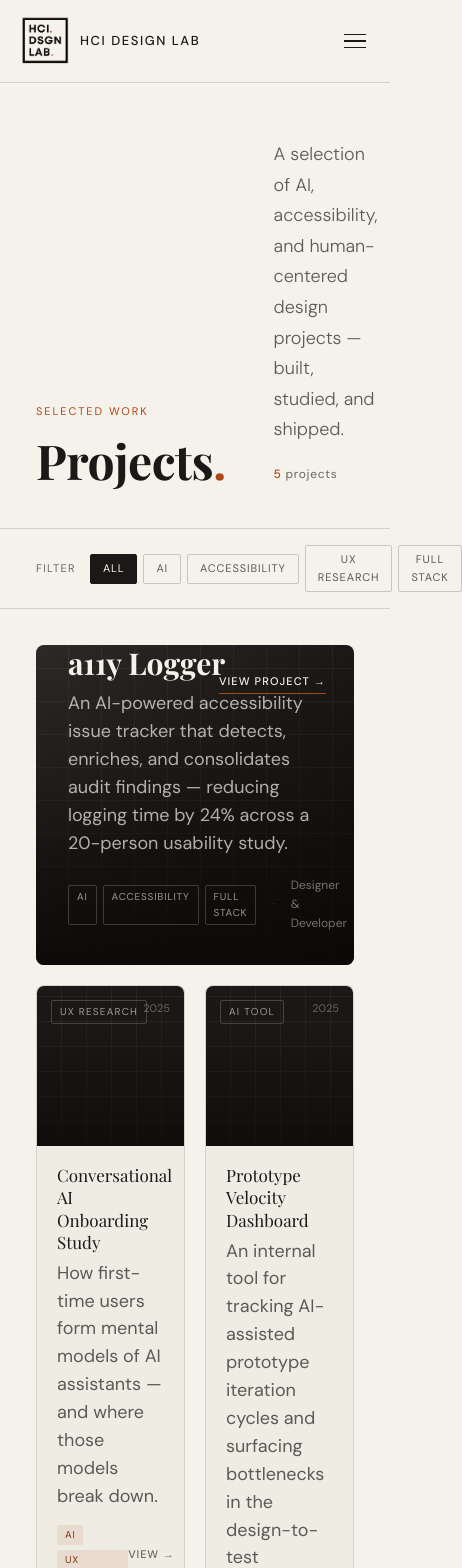
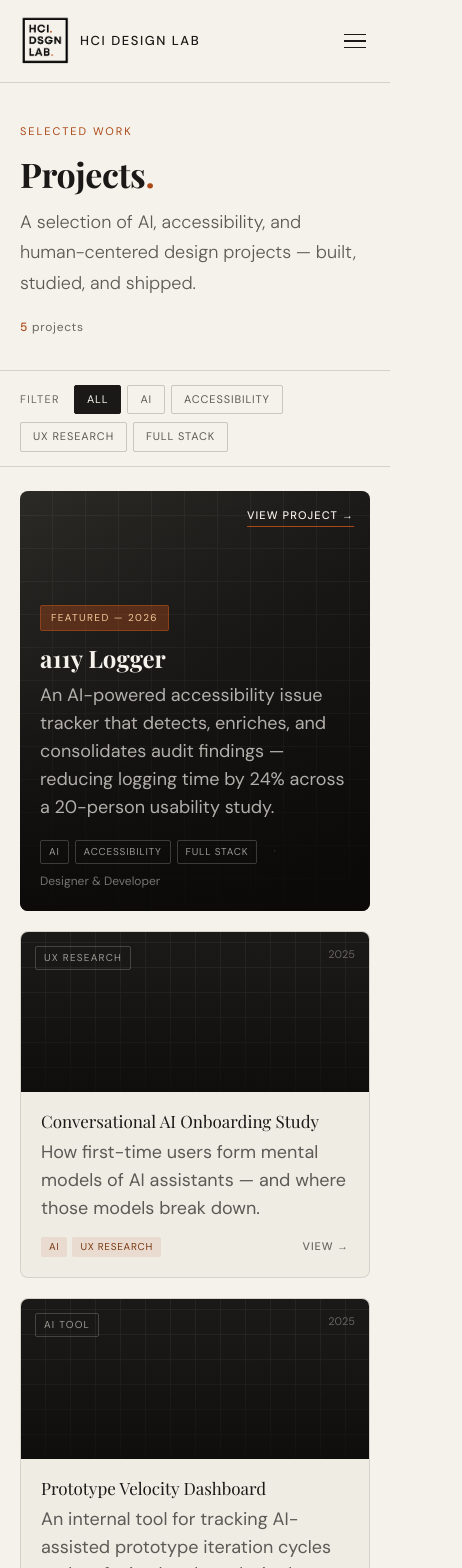
Before and after one commit to MyLightIsOn/hci-design, a Next.js app: page /work in a window 390 px wide. Shown: the top 1568 px of the page, 462 px wide, since content can reach past the window. Built offline with nearby package versions, Linux system fonts and the light colour scheme; a web font is replaced by a local one.

Commit message:
fix: add responsive styles for improved mobile layout consistency across pages

```diff
--- a/app/contact/page.module.css
+++ b/app/contact/page.module.css
@@ -48,3 +48,12 @@
   padding-bottom: 3px;
 }
 .email:hover { color: var(--accent); }
+
+@media (max-width: 640px) {
+  .header { padding: 40px 20px 32px; }
+  .title { font-size: 34px; }
+
+  .section { padding: 40px 20px; }
+  .body { max-width: 100%; }
+  .email { font-size: 22px; word-break: break-word; }
+}
--- a/app/lab-notes/[slug]/page.module.css
+++ b/app/lab-notes/[slug]/page.module.css
@@ -234,3 +234,21 @@
 .backLink { font-size: 12px; color: var(--ink-ghost); }
 .backLink:hover { color: var(--accent); }
 .footerCopy { font-size: 12px; color: var(--ink-ghost); }
+
+@media (max-width: 640px) {
+  .header { padding: 40px 20px 32px; }
+  .title { font-size: 30px; }
+
+  .body { padding: 0 20px; }
+  .body :global(h2) { font-size: 22px; }
+  .body :global(p),
+  .body :global(ol li),
+  .body :global(ul li) { font-size: 17px; }
+  .body :global(figure.figure--75) { width: 100%; }
+
+  .footerNav { grid-template-columns: 1fr; }
+  .navItem { padding: 22px 20px; }
+  .navItemRight { text-align: left; }
+
+  .backFooter { padding: 20px; flex-wrap: wrap; gap: 8px; }
+}
--- a/app/lab-notes/page.module.css
+++ b/app/lab-notes/page.module.css
@@ -126,3 +126,23 @@
   transition: color 0.15s;
 }
 .readLink:hover { color: var(--accent); }
+
+@media (max-width: 640px) {
+  .header { padding: 40px 20px 32px; grid-template-columns: 1fr; gap: 16px; align-items: start; }
+  .title { font-size: 34px; }
+
+  .list { padding: 0 20px; }
+
+  .post {
+    grid-template-columns: 1fr;
+    gap: 10px;
+    padding: 22px 0;
+  }
+  .featured { padding-left: 16px; margin-left: -16px; padding-right: 16px; margin-right: -16px; }
+
+  .postMeta { display: flex; align-items: center; gap: 10px; padding-top: 0; }
+  .postIssue { margin-bottom: 0; }
+
+  .postRight { text-align: left; padding-top: 0; display: flex; align-items: center; gap: 12px; }
+  .readTime { margin-bottom: 0; }
+}
--- a/app/page.module.css
+++ b/app/page.module.css
@@ -273,5 +273,28 @@
 }
 
 @media (max-width: 640px) {
+  .hero { padding: 40px 20px 36px; }
+  .heroTitle { font-size: 42px; }
   .heroTitle em { font-size: 0.75em; }
+  .heroSub { max-width: 100%; }
+
+  .section { padding: 40px 20px; }
+
+  .services { grid-template-columns: 1fr; }
+  .service,
+  .service:nth-child(2n) {
+    padding: 24px 0;
+    border-left: none;
+  }
+  .service:nth-child(1) { border-top: none; }
+  .service:nth-child(3),
+  .service:nth-child(4) { border-bottom: none; }
+
+  .about { grid-template-columns: 1fr; gap: 20px; }
+  .aboutLabel { font-size: 28px; }
+
+  .workGrid { grid-template-columns: 1fr; }
+
+  .blogPost { grid-template-columns: 1fr; gap: 6px; }
+  .blogMeta { display: flex; gap: 8px; padding-top: 0; }
 }
--- a/app/work/page.module.css
+++ b/app/work/page.module.css
@@ -208,3 +208,18 @@
   transition: color 0.15s;
 }
 .card:hover .cardLink { color: var(--accent); }
+
+@media (max-width: 640px) {
+  .header { padding: 40px 20px 32px; grid-template-columns: 1fr; gap: 16px; align-items: start; }
+  .title { font-size: 34px; }
+
+  .heroWrap { padding: 24px 20px 0; }
+  .hero { height: 420px; }
+  .heroContent { padding: 20px; }
+  .heroCta { top: 16px; right: 16px; }
+  .heroTitle { font-size: 24px; }
+  .heroDesc { max-width: 100%; }
+  .heroMeta { flex-wrap: wrap; row-gap: 8px; }
+
+  .grid { grid-template-columns: 1fr; padding: 20px 20px 32px; }
+}
--- a/components/FilterBar.module.css
+++ b/components/FilterBar.module.css
@@ -40,3 +40,11 @@
   color: var(--bg);
   border-color: var(--ink);
 }
+
+@media (max-width: 640px) {
+  .bar {
+    padding: 14px 20px;
+    flex-wrap: wrap;
+    row-gap: 8px;
+  }
+}
--- a/components/Footer.module.css
+++ b/components/Footer.module.css
@@ -15,3 +15,12 @@
   padding-bottom: 1px;
 }
 .email:hover { color: var(--accent); }
+
+@media (max-width: 640px) {
+  .footer {
+    padding: 20px;
+    flex-direction: column;
+    align-items: flex-start;
+    gap: 8px;
+  }
+}
```
